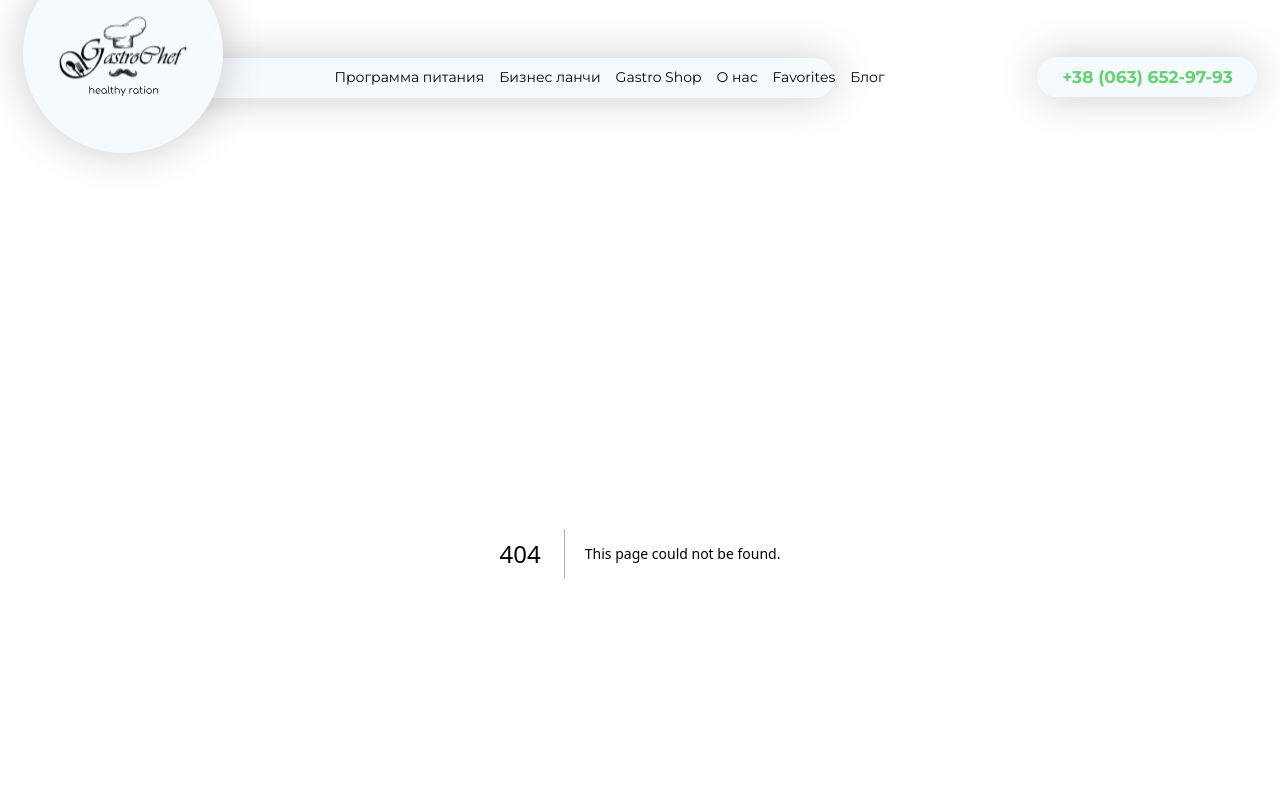
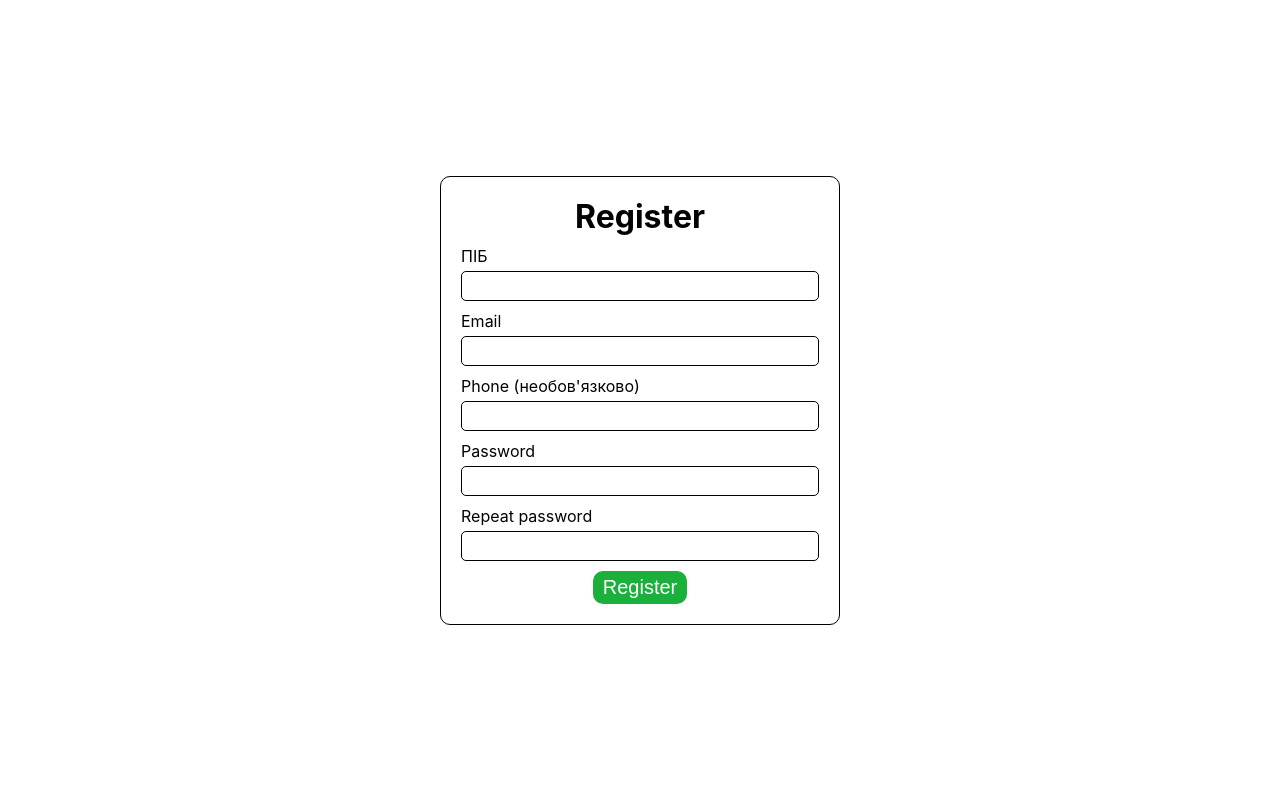
Before and after one commit to Ermoleva/gastrochef_front, a Next.js app: page /register in a window 1280 px wide. Before the commit this address had no page. Shown: the top 800 px of the page. Built offline with nearby package versions, Linux system fonts and the light colour scheme.

Commit message:
authorization + favorites

```diff
--- a/data/queries.js
+++ b/data/queries.js
@@ -1,8 +1,28 @@
 import axios from "axios";
+import tokens from "./tokens";
 
 const queries = axios.create({
     baseURL: 'http://176.57.68.130:2956/api',
     timeout: 5000,
 });
 
+export async function getServerAuthQuery(req, url) {
+    return queries.get(url, {headers: {
+        Authorization: req.cookies.auth_token
+    }});
+};
+export async function getAuthQuery(url) {
+    const token = tokens.getToken();
+    return queries.get(url, {headers: {
+        Authorization: token
+    }});
+};
+export async function postAuthQuery(url, body) {
+    const token = tokens.getToken();
+    if (!token) throw ["No auth_token", 401];
+    return queries.post(url, body, {
+        headers: {Authorization: token}
+    });
+};
+
 export default queries;
--- /dev/null
+++ b/data/tokens.js
@@ -0,0 +1,46 @@
+
+function getCookie(key) {
+    const cookies = document.cookie.split(";");
+    for (let cookie of cookies) {
+        cookie = cookie.trim();
+        if (!cookie.startsWith(key+"=")) continue;
+        return cookie.substring(key.length + 1);
+    }
+    return null;
+}
+
+function setCookie(key, value, options = {}) {
+    if (!options) options = {};
+    options = {path: '/', ...options};
+    if (options.expires instanceof Date) {
+        options.expires = options.expires.toUTCString();
+    }
+    let cookie = encodeURIComponent(key) + "=" + encodeURIComponent(value);
+    for (let optionKey in options) {
+        cookie += "; " + optionKey;
+        cookie += "=" + options[optionKey];
+    }
+    document.cookie = cookie;
+}
+
+function removeCookie(key) {
+    setCookie(key, "", {'max-age': -1})
+}
+
+const tokens = {
+    getToken() {
+        return getCookie("auth_token");
+    },
+    getRefreshToken() {
+        return getCookie("refresh_token");
+    },
+    setTokens(tokens) {
+        if (!tokens) removeCookie("auth_token");
+        else setCookie("auth_token", tokens.auth_token);
+
+        if (!tokens) removeCookie("refr_token");
+        else setCookie("refresh_token", tokens.refresh_token);
+    }
+}
+
+export default tokens;
--- /dev/null
+++ b/pages/register.jsx
@@ -0,0 +1,69 @@
+import Swal from "sweetalert2";
+import queries from "../data/queries";
+import styles from "../styles/auth.module.scss";
+import { useRouter } from "next/router";
+import tokens from '../data/tokens';
+
+const register = () => {
+  const router = useRouter();
+
+  async function register() {
+    const name = document.querySelector("#register-name")?.value;
+    const email = document.querySelector("#register-email")?.value;
+    const phone = document.querySelector("#register-phone")?.value;
+    const password = document.querySelector("#register-password")?.value;
+    const repeat_password = document.querySelector("#register-password2")?.value;
+    if (repeat_password !== password) {
+      Swal.fire('Помилка', "Паролі не співпадають", 'error');
+      return;
+    }
+    queries.post('/auth/register', {
+      name, email, phone, password
+    }).then(({data}) => {
+      tokens.setTokens(data.tokens);
+      router.push('/');
+    }).catch(err => {
+      if (err?.response?.data?.status === 405) {
+        Swal.fire('Помилка', "Така пошта вже існує", 'error');
+      } else {
+        Swal.fire('Помилка', undefined, 'error');
+        console.error(err);
+      }
+    })
+  }
+
+  return (
+    <div className={styles.auth__page} id="register-page">
+      <div className={styles.auth__container}>
+        <h1 className={styles.auth__title}>Register</h1>
+
+        <p className={styles.auth__label}>ПІБ</p>
+        <input className={styles.auth__input}
+        type="text" id="register-name"/>
+
+        <p className={styles.auth__label}>Email</p>
+        <input className={styles.auth__input}
+        type="text" id="register-email"/>
+
+        <p className={styles.auth__label}>Phone (необов'язково)</p>
+        <input className={styles.auth__input}
+        type="text" id="register-phone"/>
+
+        <p className={styles.auth__label}>Password</p>
+        <input className={styles.auth__input}
+        type="password" id="register-password"/>
+
+        <p className={styles.auth__label}>Repeat password</p>
+        <input className={styles.auth__input}
+        type="password" id="register-password2"/>
+
+        <div className={styles.auth__buttons}>
+          <button className={styles.auth__button}
+          onClick={register}>Register</button>
+        </div>
+      </div>
+    </div>
+  );
+}
+
+export default register;
--- /dev/null
+++ b/styles/auth.module.scss
@@ -0,0 +1,58 @@
+
+.auth {
+    margin: 0; padding: 0;
+    &__page {
+        display: flex;
+        justify-content: center;
+        align-items: center;
+        position: fixed;
+        top: 0;
+        left: 0;
+        height: 100vh;
+        width: 100vw;
+        background-color: white;
+    }
+    &__container {
+        display: flex;
+        flex-direction: column;
+        // justify-content: center;
+        min-width: 400px;
+        min-height: 200px;
+        border: 1px solid black;
+        border-radius: 10px;
+        padding: 20px;
+    }
+    &__title {
+        text-align: center;
+    }
+    &__label {
+        margin-top: 10px;
+        margin-bottom: 5px;
+    }
+    &__input {
+        padding: 5px 10px;
+        font-size: 16px;
+        border-radius: 5px;
+        outline: none;
+        border: 1px solid black;
+    }
+    &__buttons {
+        margin-top: 10px;
+        display: flex;
+        justify-content: center;
+        align-items: center;
+    }
+    &__button {
+        background-color: #1baf3b;
+        color: white;
+        padding: 5px 10px;
+        outline: none;
+        border: none;
+        border-radius: 10px;
+        font-size: 20px;
+        cursor: pointer;
+        &:hover {
+            background-color: #1aa037;
+        }
+    }
+}
```
Also changed, not shown: components/Favorites/FavoriteProgram.jsx (+15 -12 lines), components/Favorites/Favorites.jsx (+12 -31 lines), components/Program/Program.jsx (+24 -9 lines), data/auth.require.js (added, +39 -0 lines), pages/favorites.jsx (+11 -4 lines), pages/index.js (+14 -8 lines), pages/login.jsx (added, +44 -0 lines).
